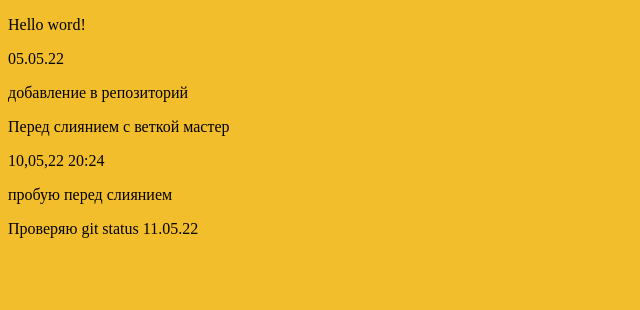
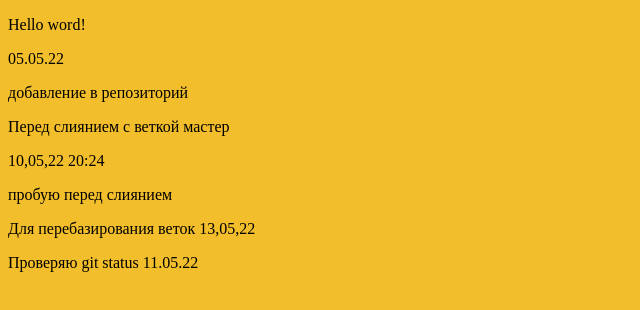
Before and after one commit to RobertBritva/-17-05-22, a plain HTML site: page index.html in a window 1280 px wide. Shown: the whole page, without its empty margins (0-640 px from the left). Drawn offline with Linux system fonts and the light colour scheme; files that its build step writes are made by us from their sources.

Commit message:
Перед перебазиворинием 13,05,22

```diff
--- a/index.html
+++ b/index.html
@@ -15,7 +15,7 @@
   <p>Перед слиянием с веткой мастер</p>
   <p>10,05,22 20:24</p>
   <p>пробую перед слиянием</p>
-
+  <p>Для перебазирования веток 13,05,22</p>
   <p>Проверяю git status 11.05.22</p>
   <script src="script.js"></script>
   <script src="Fack.js"></script>
```
